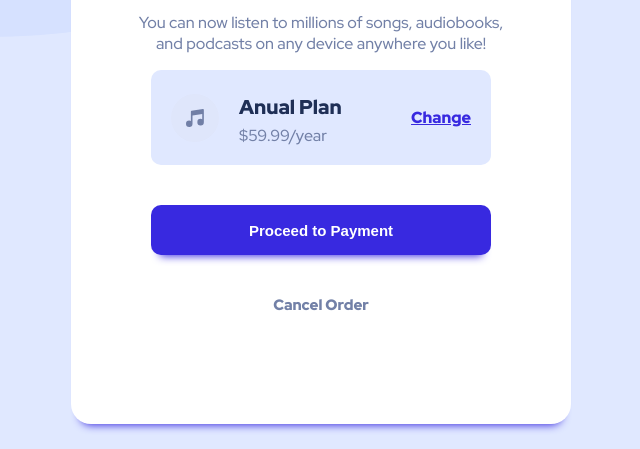
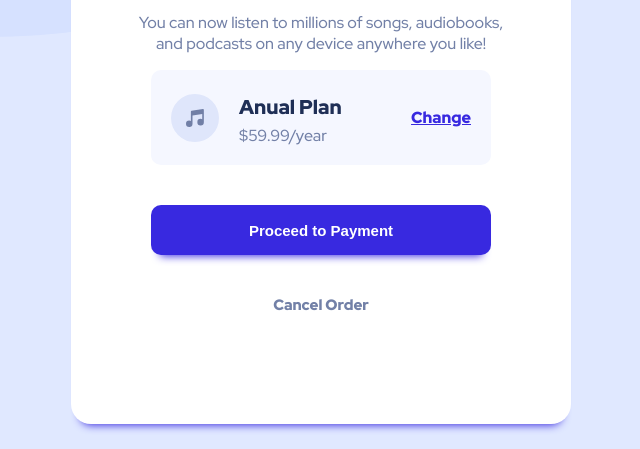
Before and after one commit to kanmus7/Order-Summary, a plain HTML site: page docs/index.html in a window 1280 px wide. Shown: the part 351-800 px from the top of the page, without its empty margins (319-959 px from the left). Drawn offline with Linux system fonts and the light colour scheme.

Commit message:
adding the music icon, and fixing the background container

```diff
--- a/docs/index.html
+++ b/docs/index.html
@@ -24,7 +24,7 @@
       </div>
       <div class="summary-data__plan">
         <div class="summary-data__plan__items">
-          <img src="../images/icon-music.svg" alt="" class="music">
+          <img src="./images/icon-music.svg" alt="" class="music">
           <div class="summary-data__plan__items__plan">
             <h3 class="plan">Anual Plan </h3>
             <p class="price">$59.99/year</p>
--- a/docs/styles/style.scss
+++ b/docs/styles/style.scss
@@ -126,7 +126,7 @@ p{
 }
 .summary-data__plan{
     @include displayFlex;
-    background: $PaleBlue;
+    background: $VeryPaleBlue;
     border-radius: 10px;
     @include width(340px);
     @include height(95px);
```
Also changed, not shown: docs/styles/style.css, 1 other file.
